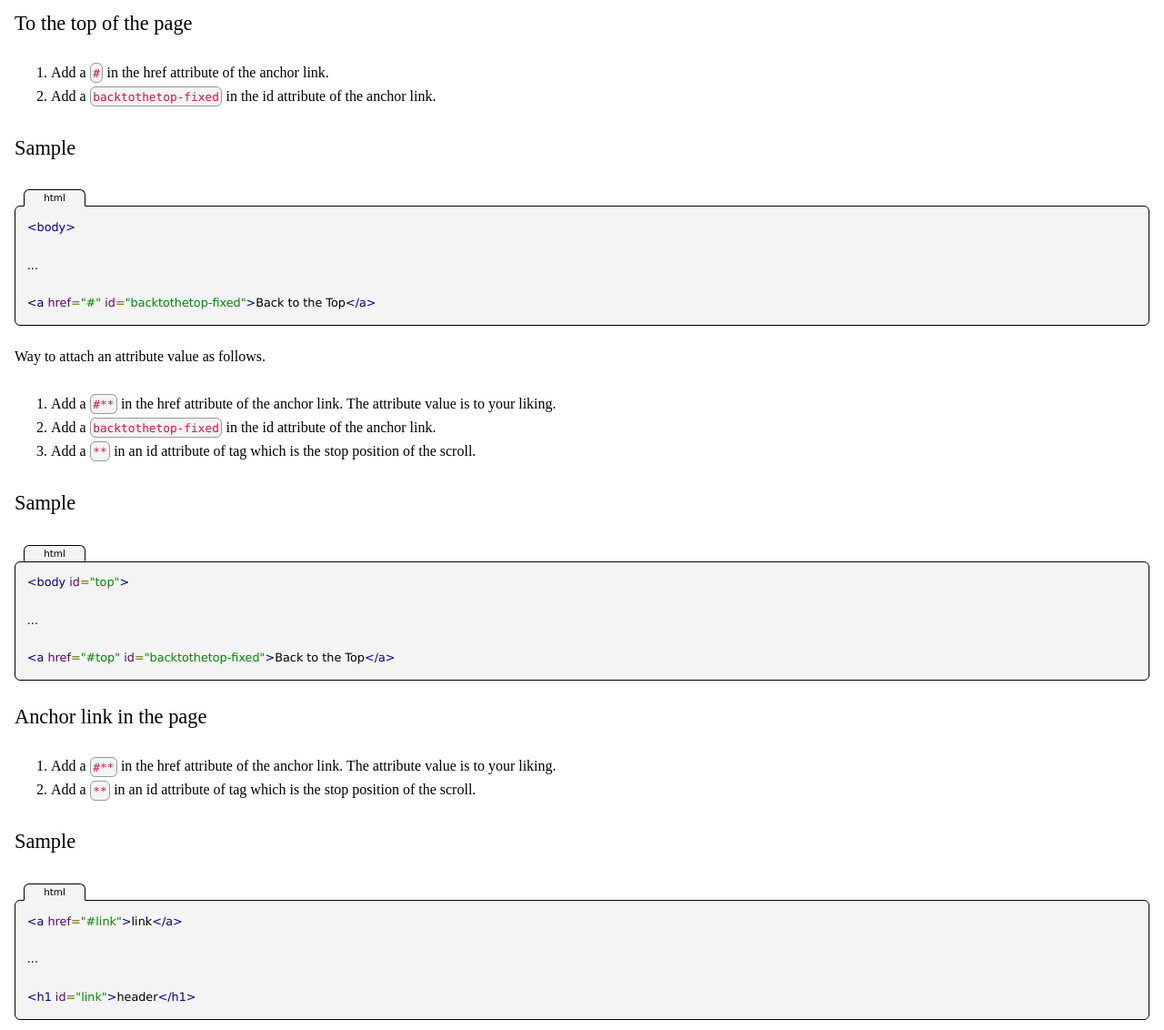
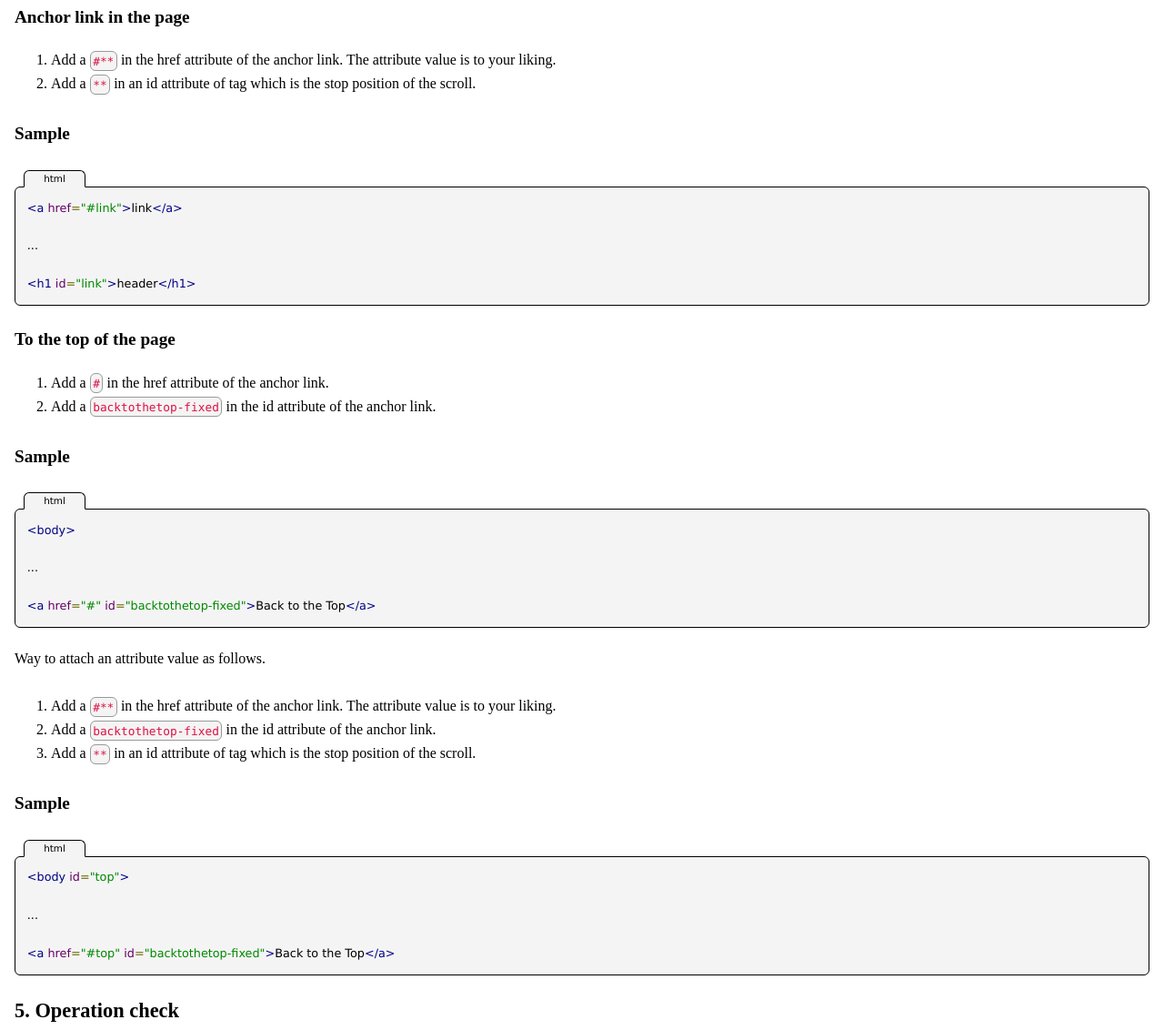
Before and after one commit to thingsym/jquery.backtothetop, a website: page docs/index.html in a window 1280 px wide. Shown: the part 1575-2707 px from the top of the page at 91% size. Drawn offline with nearby package versions, Linux system fonts and the light colour scheme.

Commit message:
edit docs

```diff
--- a/docs/css/default.css
+++ b/docs/css/default.css
@@ -257,21 +257,22 @@ nav ul li:last-child:after {
 .entry-content h2,
 .entry-content h3,
 .entry-content h4 {
-	font-weight: normal;
+	font-weight: bold;
+	margin: 0 0 1em;
 }
 
 .entry-content h1 {
 	font-size: 240%;
-	margin: 0 0 1em;
 }
 .entry-content h2 {
 	font-size: 240%;
-	margin: 0 0 1em;
 	border-bottom: 2px solid #000;
 }
 .entry-content h3 {
 	font-size: 140%;
-	margin: 1em 0;
+}
+.entry-content h4 {
+	font-size: 120%;
 }
 
 /* backtothetop */
--- a/docs/index.html
+++ b/docs/index.html
@@ -71,7 +71,7 @@
 <p>Download the jquery.easing. Or set the jquery.easing that is delivered from the CDN.</p>
 
 <p><a href="https://gsgd.co.uk/sandbox/jquery/easing/">Download jquery.easing</a>, or <a href="https://cdnjs.com/libraries/jquery-easing">CDN</a><br>
-<a href="https://jqueryui.com/">Download jQuery UI</a>
+Or <a href="https://jqueryui.com/">Download jQuery UI</a>
 </p>
 
 <pre class="prettyprint">
@@ -92,18 +92,34 @@
 
 <h3>4. Setting anchor link in the page</h3>
 
+<p>Set anchor link in the page. If you want to set the easing and speed, Set the options referring to the <a href="#Advanced">Settings &gt; Advanced</a>.</p>
+
+<h4>Anchor link in the page</h4>
+
+<ol>
+<li>Add a <code>#**</code> in the href attribute of the anchor link. The attribute value is to your liking.</li>
+<li>Add a <code>**</code> in an id attribute of tag which is the stop position of the scroll.</li>
+</ol>
+
+<h4>Sample</h4>
+<span class="prettylabel">html</span>
+<pre class="prettyprint">
+&lt;a href="#link"&gt;link&lt;/a&gt;
+
+...
+
+&lt;h1 id="link"&gt;header&lt;/h1&gt;
+</pre>
 
 
-<p>Set anchor link in the page. If you want to set the easing and speed, Set the options referring to the <a href="#Advanced">Settings &gt; Advanced</a>.</p>
-
-<h3>To the top of the page</h3>
+<h4>To the top of the page</h4>
 
 <ol>
 <li>Add a <code>#</code> in the href attribute of the anchor link.</li>
 <li>Add a <code>backtothetop-fixed</code> in the id attribute of the anchor link.</li>
 </ol>
 
-<h3>Sample</h3>
+<h4>Sample</h4>
 <span class="prettylabel">html</span>
 <pre class="prettyprint">
 &lt;body&gt;
@@ -121,7 +137,7 @@
 <li>Add a <code>**</code> in an id attribute of tag which is the stop position of the scroll.</li>
 </ol>
 
-<h3>Sample</h3>
+<h4>Sample</h4>
 <span class="prettylabel">html</span>
 <pre class="prettyprint">
 &lt;body id="top"&gt;
@@ -131,24 +147,6 @@
 &lt;a href="#top" id="backtothetop-fixed"&gt;Back to the Top&lt;/a&gt;
 </pre>
 
-<h3>Anchor link in the page</h3>
-
-<ol>
-<li>Add a <code>#**</code> in the href attribute of the anchor link. The attribute value is to your liking.</li>
-<li>Add a <code>**</code> in an id attribute of tag which is the stop position of the scroll.</li>
-</ol>
-
-<h3>Sample</h3>
-<span class="prettylabel">html</span>
-<pre class="prettyprint">
-&lt;a href="#link"&gt;link&lt;/a&gt;
-
-...
-
-&lt;h1 id="link"&gt;header&lt;/h1&gt;
-</pre>
-
-
 <h3>5. Operation check</h3>
 
 <p>check whether to scroll.</p>
@@ -156,6 +154,24 @@
 <h2 id="Advanced">Advanced Settings</h2>
 
 <p>You can be customized using the attribute <code>data-*</code>.</p>
+
+<h3>Anchor link in the page</h3>
+
+<ol>
+<li>Add a <code>#**</code> in the href attribute of the anchor link. The attribute value is to your liking.</li>
+<li>Add <code>data-*</code> attributes in the the anchor link, referring to <a href="#Options">the available options</a>.</li>
+</ol>
+
+<h4>Sample</h4>
+<span class="prettylabel">html</span>
+<pre class="prettyprint">
+&lt;a href="#top"
+	data-backtothetop-duration="600"
+	data-backtothetop-easing="easeOutQuart"
+	data-backtothetop-offset="100"
+&gt;link&lt;/a&gt;
+</pre>
+
 
 <h3>To the top of the page</h3>
 
@@ -165,7 +181,7 @@
 <li>Add <code>data-*</code> attributes in the the anchor link, referring to <a href="#Options">the available options</a>.</li>
 </ol>
 
-<h3>Sample</h3>
+<h4>Sample</h4>
 <span class="prettylabel">html</span>
 <pre class="prettyprint">
 &lt;a href="#top" id="backtothetop-fixed"
@@ -179,23 +195,6 @@
 	data-backtothetop-fixed-bottom="10"
 	data-backtothetop-fixed-right="10"
 &gt;Back to the Top&lt;/a&gt;
-</pre>
-
-<h3>Anchor link in the page</h3>
-
-<ol>
-<li>Add a <code>#**</code> in the href attribute of the anchor link. The attribute value is to your liking.</li>
-<li>Add <code>data-*</code> attributes in the the anchor link, referring to <a href="#Options">the available options</a>.</li>
-</ol>
-
-<h3>Sample</h3>
-<span class="prettylabel">html</span>
-<pre class="prettyprint">
-&lt;a href="#top"
- data-backtothetop-duration="600"
- data-backtothetop-easing="easeOutQuart"
- data-backtothetop-offset="100"
-&gt;link&lt;/a&gt;
 </pre>
 
 <h2 id="Options">Options</h2>
@@ -299,9 +298,9 @@ it takes precedence than specified in the id attribute</td>
 <h2 id="Required">Required</h2>
 
 <ul>
-<li>jQuery version 1.7.+ (<a href="https://docs.jquery.com/">https://docs.jquery.com/</a>)</li>
+<li>jQuery version 1.7.+ (<a href="https://jquery.com/">https://jquery.com/</a>)</li>
 <li>jquery.easing version 1.3.+ (<a href="https://gsgd.co.uk/sandbox/jquery/easing/">https://gsgd.co.uk/sandbox/jquery/easing/</a>)</li>
-<li>jQuery UI (<a href="https://jqueryui.com/">https://jqueryui.com/</a>)</li>
+<li>jQuery UI (<a href="https://jqueryui.com/">https://jqueryui.com/</a>) - using easing</li>
 </ul>
 
 
```
Also changed, not shown: docs/index-ja.html (+40 -40 lines). Lines whose indentation alone changed are shown as unchanged.
